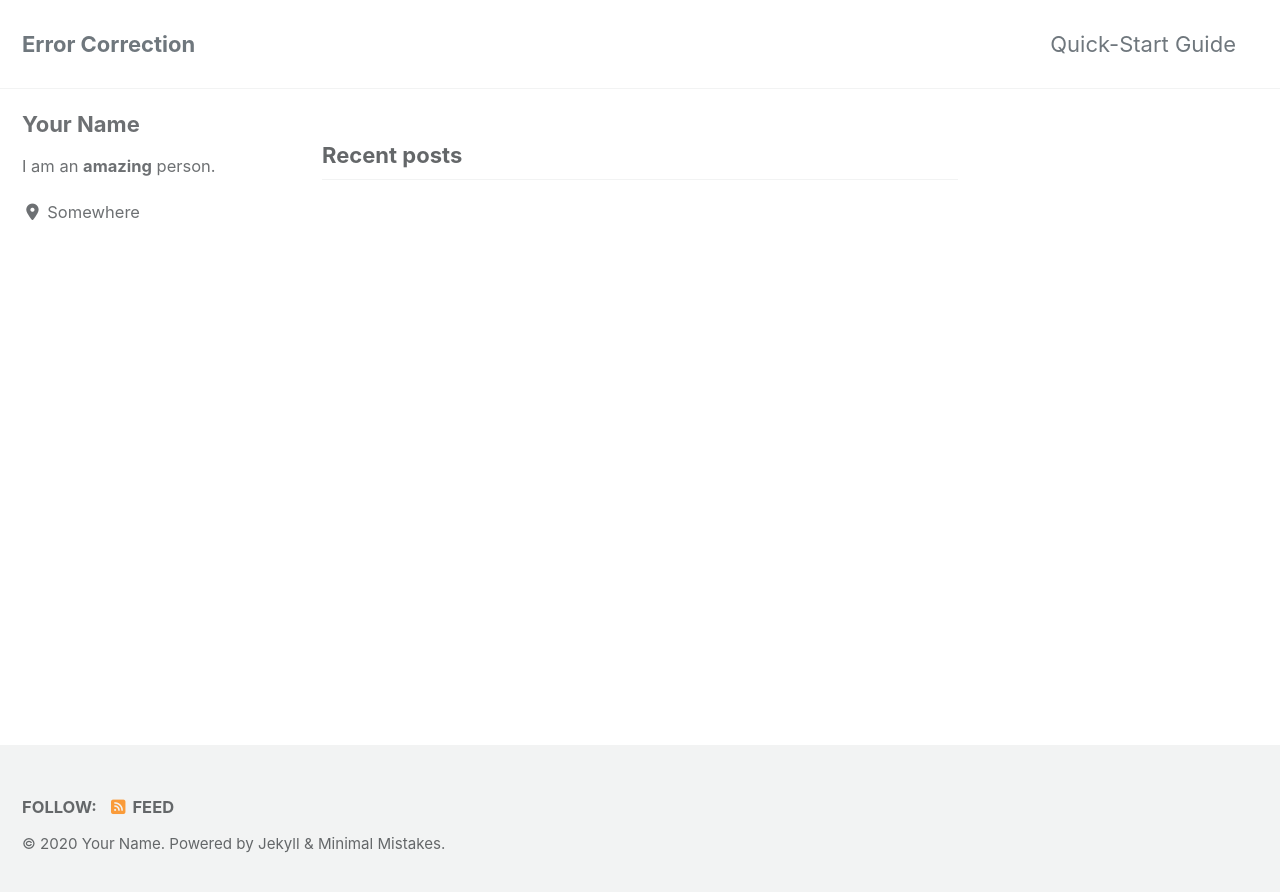
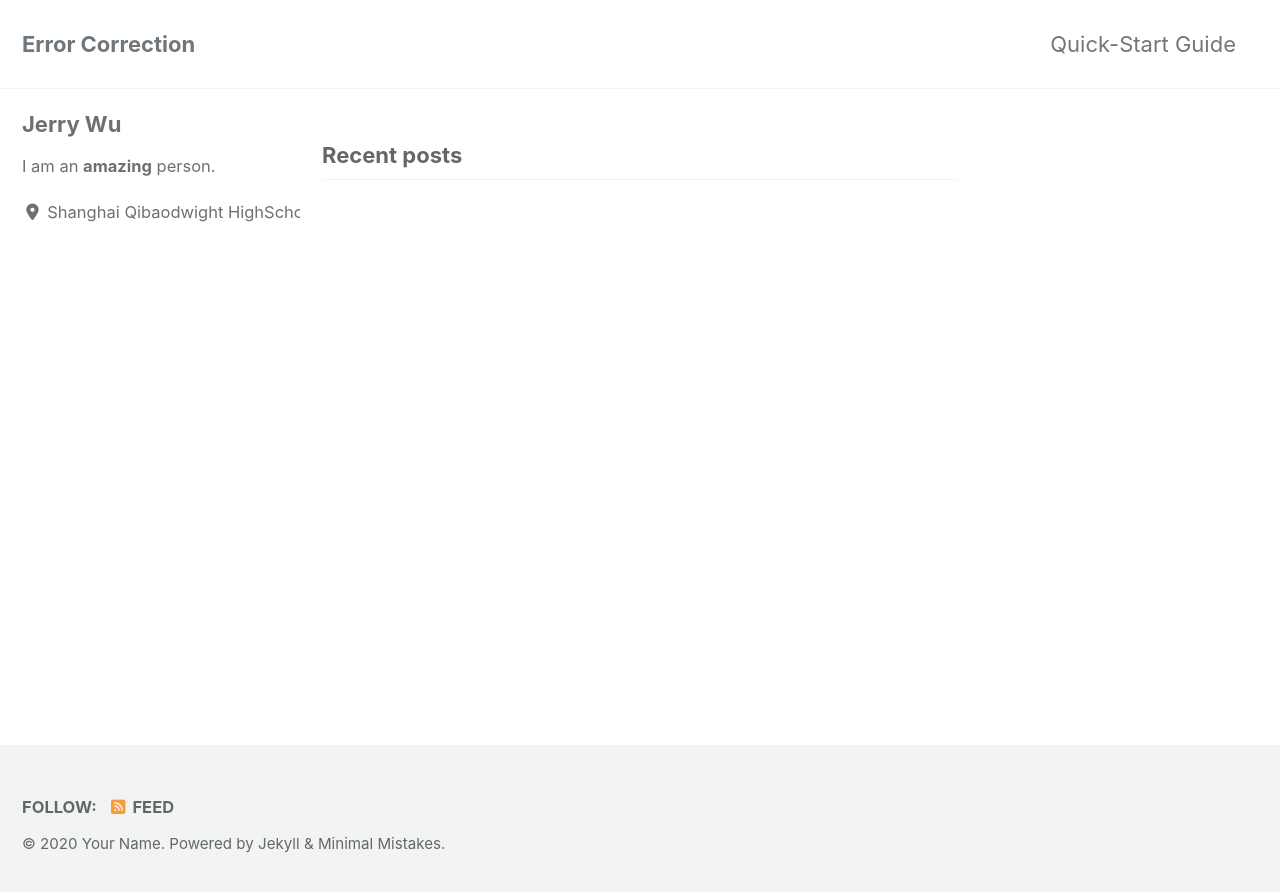
Before and after one commit to thecleverbanana/thecleverbanana.github.io, a Jekyll site: the page built from index.html, in a window 1280 px wide. Shown: the top 892 px of the page. Built offline with Jekyll 4.4.1, drawn with Linux system fonts in a browser that asks for light colours; cached includes are drawn as plain includes; nearby versions of some CDN libraries; the list of posts is cut into pages by our own code.

Commit message:
Update _config.yml

```diff
--- a/_config.yml
+++ b/_config.yml
@@ -20,7 +20,7 @@ title                    : "Error Correction"
 title_separator          : "-"
 subtitle                 : # site tagline that appears below site title in masthead
 name                     : "Your Name"
-description              : "An amazing website."
+description              : "Made by a handsome guy"
 url                      : # the base hostname & protocol for your site e.g. "https://mmistakes.github.io"
 baseurl                  : # the subpath of your site, e.g. "/blog"
 repository               : # GitHub username/repo-name e.g. "mmistakes/minimal-mistakes"
@@ -93,10 +93,10 @@ analytics:
 
 # Site Author
 author:
-  name             : "Your Name"
+  name             : "Jerry Wu"
   avatar           : # path of avatar image, e.g. "/assets/images/bio-photo.jpg"
   bio              : "I am an **amazing** person."
-  location         : "Somewhere"
+  location         : "Shanghai Qibaodwight HighSchool"
   email            :
   links:
     - label: "Email"
```
